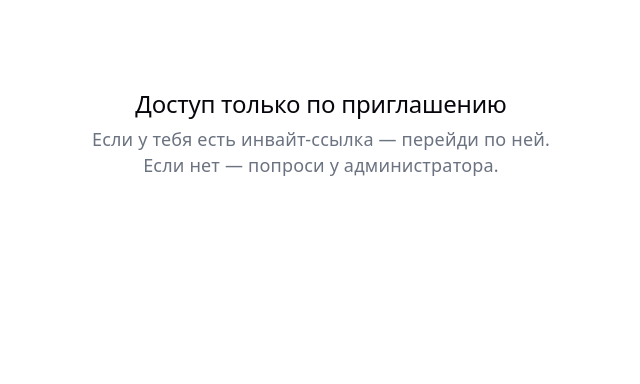
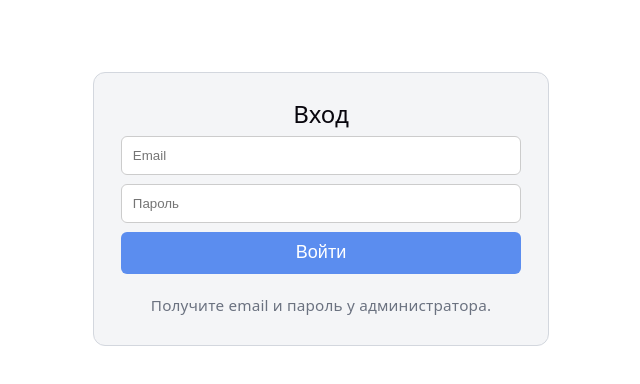
Before and after one commit to 0ffman/bt, a Vue app: page / in a window 1280 px wide. Shown: the top 384 px of the page, without its empty margins (319-959 px from the left). Built offline with nearby package versions, Linux system fonts and the light colour scheme.

Commit message:
feat: invite script, username form

```diff
--- a/scripts/invite.js
+++ b/scripts/invite.js
@@ -25,4 +25,4 @@ async function generateInvite(email) {
   console.log('\n✅ Ссылка:\n' + data.properties.action_link + '\n')
 }
 
-generateInvite('bosslocal1@gmail.com')
+generateInvite('boss55@gmail.com')
--- a/src/App.vue
+++ b/src/App.vue
@@ -6,53 +6,84 @@ import BossTracker from './components/BossTracker.vue'
 
 const session = ref(null)
 const needsUsername = ref(false)
+const inviteMode = ref(false)
+const email = ref('')
+const password = ref('')
+const loading = ref(false)
+const errorMsg = ref('')
 
-async function handleAuth() {
-  // Проверяем hash-параметры (если пришли с инвайт-ссылки)
-  const hashParams = new URLSearchParams(window.location.hash.substring(1))
-  const accessToken = hashParams.get('access_token')
-  const refreshToken = hashParams.get('refresh_token')
+async function signIn() {
+  if (!email.value.trim() || !password.value.trim()) {
+    errorMsg.value = 'Введите email и пароль'
+    return
+  }
+  loading.value = true
+  errorMsg.value = ''
 
-  if (accessToken) {
-    console.log('Найден access_token в URL — восстанавливаем сессию')
-    const { data, error } = await supabase.auth.setSession({
-      access_token: accessToken,
-      refresh_token: refreshToken || '',
-    })
-    if (error) {
-      console.error('Ошибка восстановления сессии:', error)
-    } else {
-      session.value = data.session
-      needsUsername.value = data.session && !data.session.user.user_metadata?.username
-      // Очищаем hash из URL
-      window.history.replaceState(null, '', window.location.pathname)
-      return
-    }
+  const { data, error } = await supabase.auth.signInWithPassword({
+    email: email.value.trim(),
+    password: password.value.trim(),
+  })
+
+  loading.value = false
+  if (error) {
+    errorMsg.value = error.message
+  } else {
+    session.value = data.session
+    needsUsername.value = !data.session.user.user_metadata?.username
   }
+}
 
-  // Если нет hash — просто получаем текущую сессию
-  const { data } = await supabase.auth.getSession()
-  session.value = data.session
-  needsUsername.value = data.session && !data.session.user.user_metadata?.username
+function toggleMode() {
+  inviteMode.value = !inviteMode.value
+  errorMsg.value = ''
 }
 
 onMounted(async () => {
-  await handleAuth()
+  const { data: { session: currentSession } } = await supabase.auth.getSession()
+  session.value = currentSession
+  needsUsername.value = currentSession && !currentSession.user.user_metadata?.username
 
-  const { data: authData } = supabase.auth.onAuthStateChange((_event, newSession) => {
+  const { data: authListener } = supabase.auth.onAuthStateChange((event, newSession) => {
     session.value = newSession
     needsUsername.value = newSession && !newSession.user.user_metadata?.username
   })
 
-  onUnmounted(() => authData.subscription.unsubscribe())
+  onUnmounted(() => authListener.subscription.unsubscribe())
 })
 </script>
 
 <template>
   <div>
-    <div v-if="!session" style="max-width: 500px; margin: 4rem auto; padding: 1rem; text-align: center; color: #6b7280;">
-      <h2>Доступ только по приглашению</h2>
-      <p>Если у тебя есть инвайт-ссылка — перейди по ней. Если нет — попроси у администратора.</p>
+    <div v-if="!session" style="max-width: 400px; margin: 4rem auto; padding: 1.5rem; background: #f4f5f7; border: 1px solid #d3d7de; border-radius: 12px; text-align: center;">
+      <h2 style="margin-top: 0;">Вход</h2>
+
+      <div v-if="errorMsg" style="color: #e04a4a; margin-bottom: 1rem; font-size: 0.85rem;">
+        {{ errorMsg }}
+      </div>
+
+      <input
+        v-model="email"
+        placeholder="Email"
+        style="width: 100%; padding: 0.6rem; margin-bottom: 0.5rem; border: 1px solid #ccc; border-radius: 6px; box-sizing: border-box;"
+      />
+      <input
+        v-model="password"
+        type="password"
+        placeholder="Пароль"
+        style="width: 100%; padding: 0.6rem; margin-bottom: 0.5rem; border: 1px solid #ccc; border-radius: 6px; box-sizing: border-box;"
+      />
+      <button
+        @click="signIn"
+        :disabled="loading"
+        style="width: 100%; padding: 0.6rem; background: #5b8def; color: white; border: none; border-radius: 6px; cursor: pointer; font-size: 1rem;"
+      >
+        {{ loading ? 'Вход...' : 'Войти' }}
+      </button>
+
+      <p style="margin-top: 1rem; font-size: 0.85rem; color: #6b7280;">
+        Получите email и пароль у администратора.
+      </p>
     </div>
     <SetUsername v-else-if="needsUsername" />
     <BossTracker v-else />
```
Also changed, not shown: scripts/createUser.js (added, +28 -0 lines).
